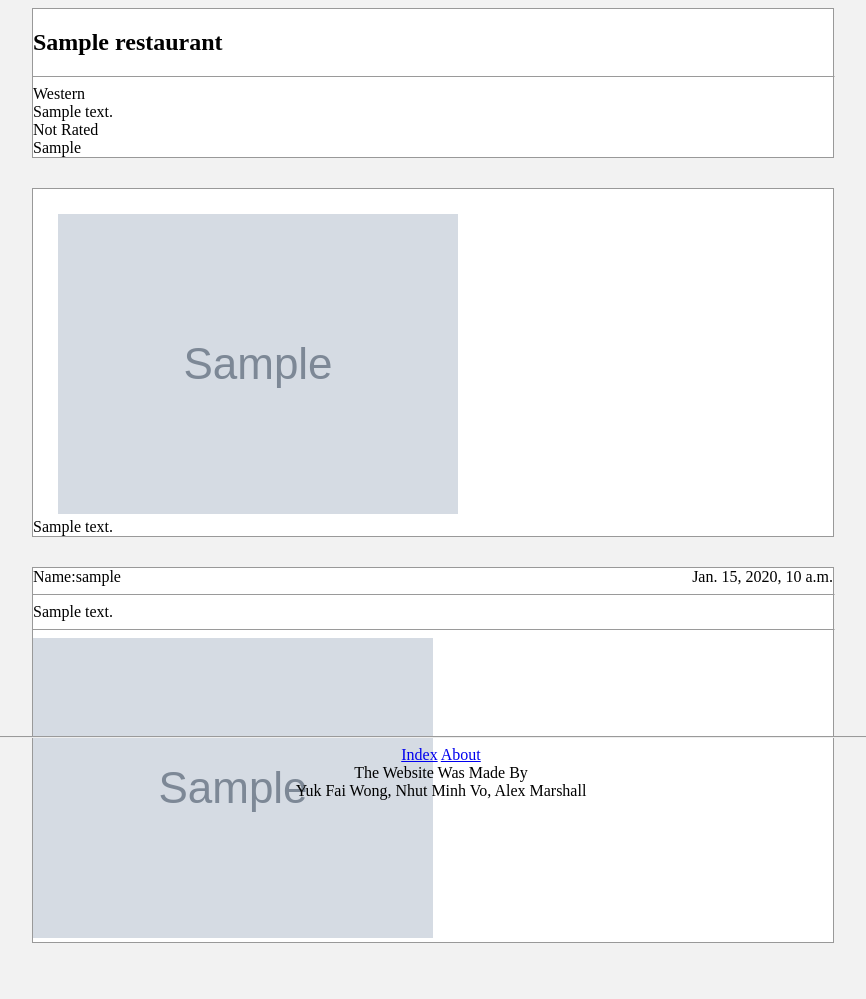
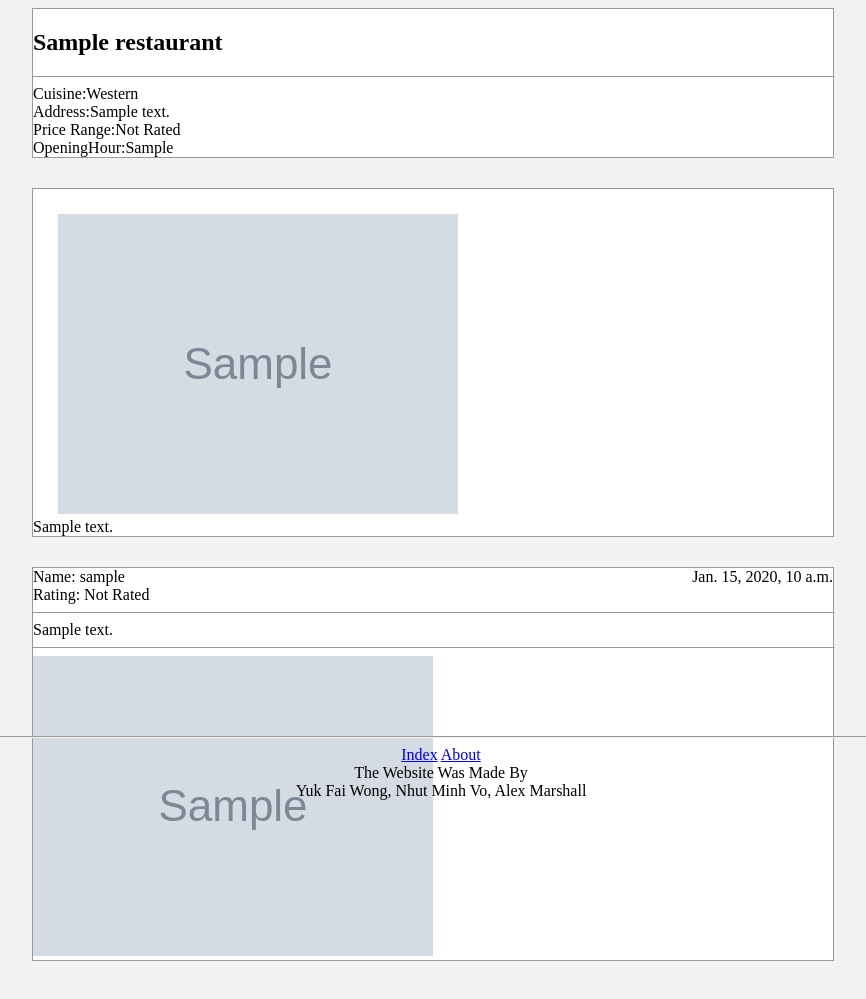
Before and after one commit to 2136280m/EatGlasgow, a Django app: page /restaurant/1 in a window 1280 px wide. Shown: the whole page, without its empty margins (207-1073 px from the left). Before the commit the page ends 943 px from the top, so only its background shows below. Run offline with Django 3.2, Linux system fonts and the light colour scheme; tables that the repository leaves empty hold one stand-in row (values such as "Sample post"); grey boxes marked "Sample" are stand-in pictures.

Commit message:
available review

```diff
--- a/EatGlasgowApp/views.py
+++ b/EatGlasgowApp/views.py
@@ -20,7 +20,7 @@
 def restaurant(request, RestaurantID):
 	try:
 		RestaurantList=Restaurant.objects.get(resID=RestaurantID)
-		ReviewList=Review.objects.filter(resID=RestaurantID)
+		ReviewList=Review.objects.filter(resID=RestaurantID).order_by('-reviewDate')
 		context_dict = {'RestaurantList':RestaurantList, 'ReviewList':ReviewList}
 		return render(request,'restaurant.html', context_dict)
 	except:
@@ -78,9 +78,9 @@
 	return render(request, 'registration.html', {'registered': registered,'user_form': user_form})
 
 def random_restaurant():
-    maxID = Restaurant.objects.last()
+    maxID = Restaurant.objects.last().resID
     restaurant = []
-    if (maxID != None and maxID > 5):
+    if (maxID > 5):
         randomint = set()  ##generat random int without repeating
         while len(randomint) < 5:
             randomint.add(randint(1, maxID))
--- a/templates/index.html
+++ b/templates/index.html
@@ -32,6 +32,7 @@
 
 {% if RestaurantList %}
 	{% for Restaurant in RestaurantList %}
+	{% if Restaurant.status != 0 %}
 		<section>
 			<p class="center">
 			<div class="Rimage"><img src="{{ Restaurant.photo.url }}" alt="{{ Restaurant.name}}Photo"/></div>
@@ -45,8 +46,9 @@
 			</p>
 		</section>
 		<div class="middle"><br></div>
-	 {% endfor %}
-	 {% else %}
+	{% endif%}
+	{% endfor %}
+	{% else %}
 		<section><strong>Opps, Look like we do not have any restaurant yet!</strong></section>
 {% endif%}
 
--- a/templates/restaurant.html
+++ b/templates/restaurant.html
@@ -13,10 +13,10 @@
 <section>
 	<H1>{{ RestaurantList.name }}</H1>
 	<HR size="1" width="100%" >
-	{{ RestaurantList.get_cuisine_display }}</br>
-	{{ RestaurantList.streetAddress }}</br>
-	{{ RestaurantList.get_priceRange_display }}</br>
-	{{ RestaurantList.openingHour }}</br>
+	Cuisine:{{ RestaurantList.get_cuisine_display }}</br>
+	Address:{{ RestaurantList.streetAddress }}</br>
+	Price Range:{{ RestaurantList.get_priceRange_display }}</br>
+	OpeningHour:{{ RestaurantList.openingHour }}</br>
 </section>
 <div class="middle"><br></div>
 <section>
@@ -27,14 +27,18 @@
 <!-- view block here  -->
 {% if ReviewList %}
 	{% for Review in ReviewList %}
+	{% if Review.status == 1 %}
 	<section>
-		Name:{{ Review.userID }} <span style="float:right;">{{ Review.reviewDate }}</span><br>
-
+		Name: {{ Review.userID }} <span style="float:right;">{{ Review.reviewDate }}</span><br>
+		Rating: {{ Review.get_rating_display }}
 		<HR size="1" width="100%" >
 		{{ Review.content }}
+		{% if Review.photo %}
 		<HR size="1" width="100%" >
 		<img src="{{ Review.photo.url }}" alt="{{ Restaurant.name.url }}Photo"/>
+		{% endif%}
 	</section>
+	{% endif%}
 	{% endfor %}
 	<div class="middle"><br></div>
 {% endif%}
```
